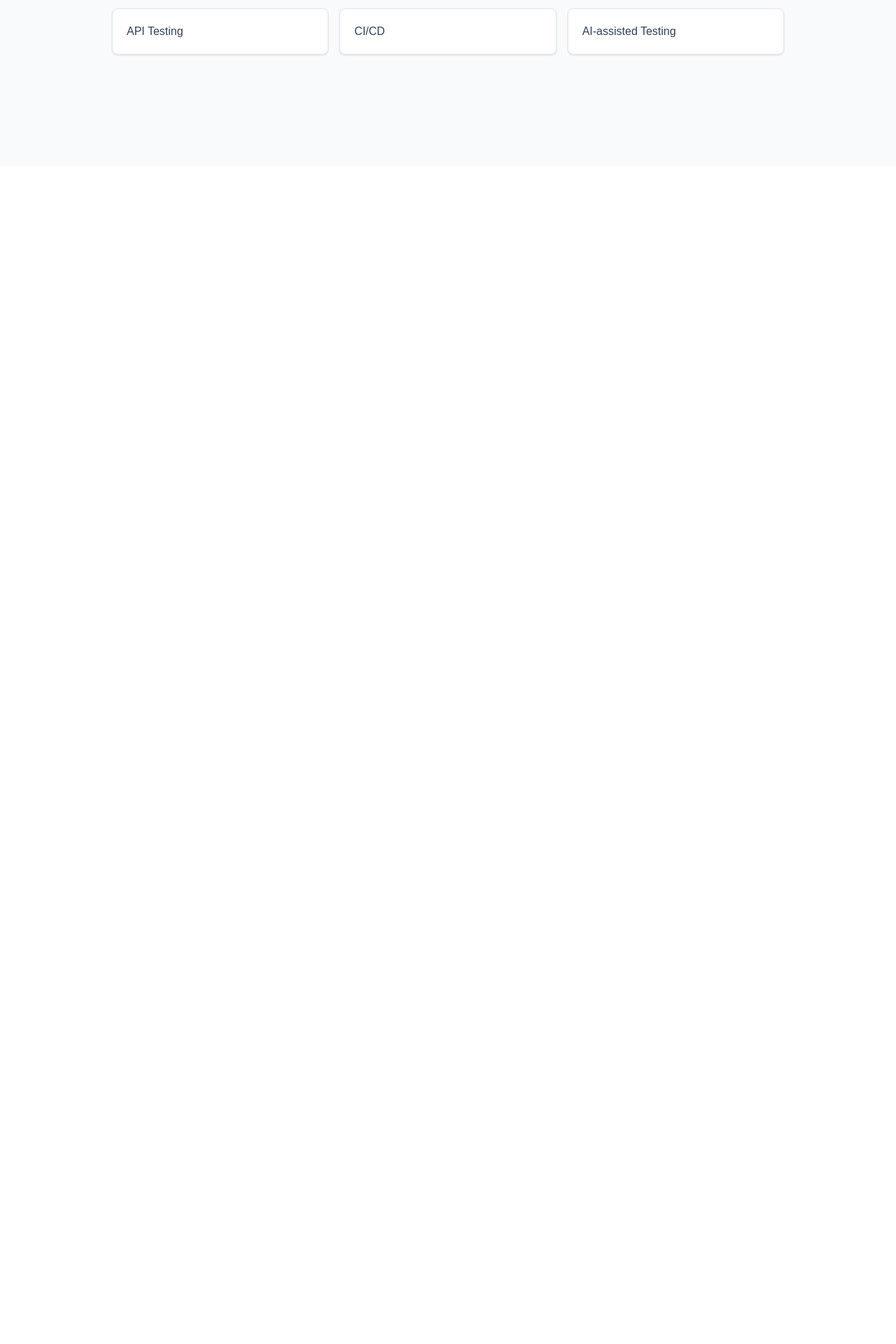
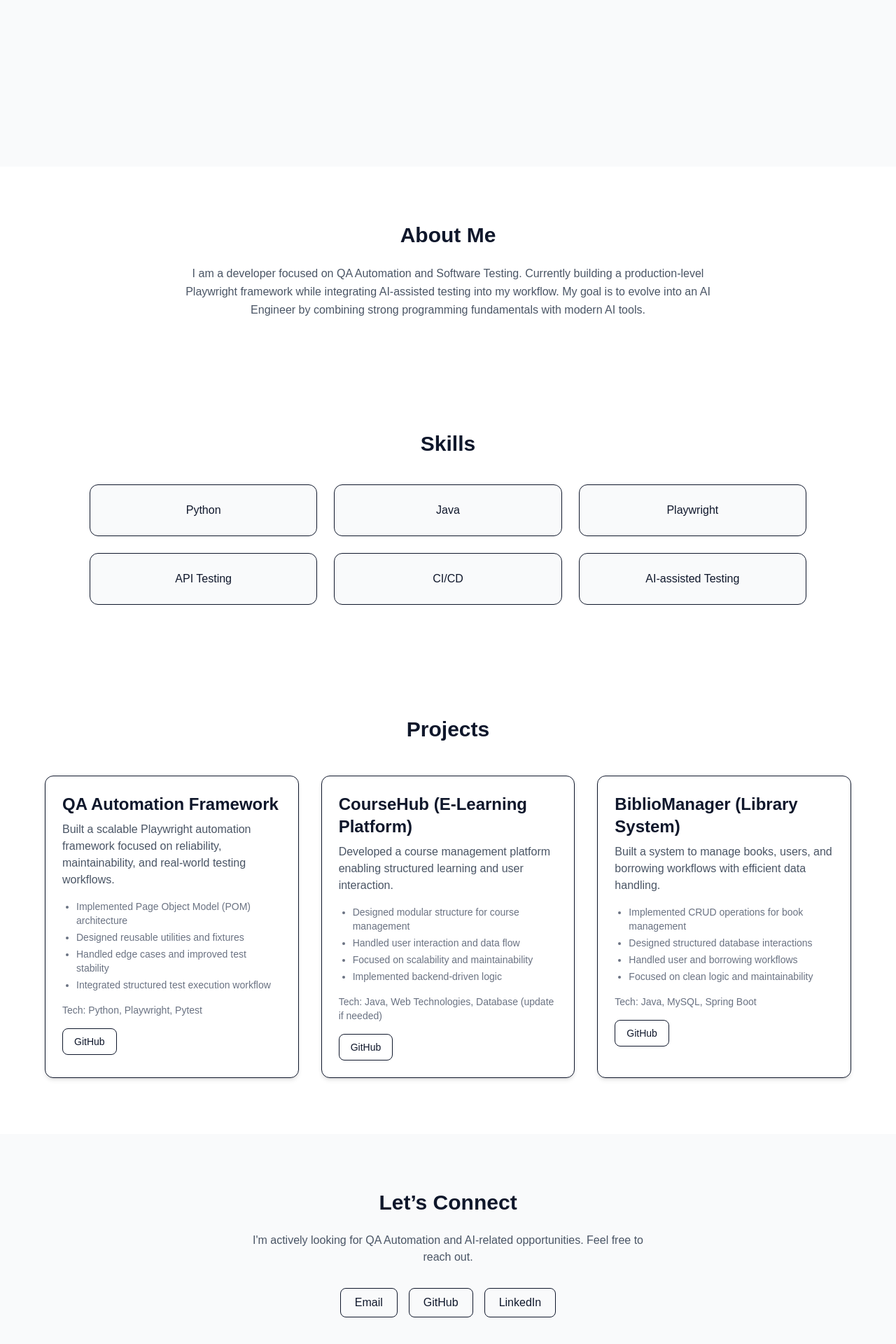
Before and after one commit to renu5422/Renuka-Bhuvana-portfolio, a Next.js app in the folder portfolio/: page / in a window 1280 px wide. Shown: the part 562-2482 px from the top of the page at 70% size. Before the commit the page ends 800 px from the top, so only its background shows below. Built offline with nearby package versions, Linux system fonts and the light colour scheme.

Commit message:
Add complete portfolio section layout

```diff
--- a/portfolio/src/app/page.tsx
+++ b/portfolio/src/app/page.tsx
@@ -1,30 +1,17 @@
+import HeroSection from "../components/HeroSection";
+import AboutSection from "../components/AboutSection";
 import SkillsSection from "../components/SkillsSection";
+import ProjectsSection from "../components/ProjectsSection";
+import ContactSection from "../components/ContactSection";
 
 export default function Home() {
   return (
-    <main className="min-h-screen bg-gray-50 text-slate-900">
-      <section className="px-6 pb-12 pt-20 text-center">
-        <div className="mx-auto max-w-3xl space-y-6">
-          <h1 className="text-5xl font-bold leading-tight">
-            Hi, I'm <span className="text-black">Renuka Bhuvana</span>
-          </h1>
-
-          <h2 className="text-xl text-gray-600">AI-Augmented SDET</h2>
-
-          <p className="text-gray-500">
-            Building automation frameworks and transitioning towards AI Engineering.
-          </p>
-
-          <a
-            href="#skills"
-            className="inline-block rounded-lg bg-black px-6 py-3 text-white transition hover:bg-gray-800"
-          >
-            View Skills
-          </a>
-        </div>
-      </section>
-
+    <main className="bg-gray-50 text-slate-900">
+      <HeroSection />
+      <AboutSection />
       <SkillsSection />
+      <ProjectsSection />
+      <ContactSection />
     </main>
   );
 }
--- /dev/null
+++ b/portfolio/src/components/AboutSection.tsx
@@ -0,0 +1,19 @@
+export default function AboutSection() {
+  return (
+    <section className="py-20 px-6 bg-white text-center">
+      <div className="max-w-3xl mx-auto">
+
+        <h2 className="text-3xl font-semibold mb-6">
+          About Me
+        </h2>
+
+        <p className="text-gray-600 leading-relaxed">
+          I am a developer focused on QA Automation and Software Testing.
+          Currently building a production-level Playwright framework while integrating AI-assisted testing into my workflow.
+          My goal is to evolve into an AI Engineer by combining strong programming fundamentals with modern AI tools.
+        </p>
+
+      </div>
+    </section>
+  );
+}
--- /dev/null
+++ b/portfolio/src/components/ContactSection.tsx
@@ -0,0 +1,47 @@
+export default function ContactSection() {
+  return (
+    <section className="py-20 px-6 bg-gray-50 text-center">
+      <div className="max-w-xl mx-auto">
+
+        <h2 className="text-3xl font-semibold mb-6">
+          Let’s Connect
+        </h2>
+
+        <p className="text-gray-600 mb-8">
+          I'm actively looking for QA Automation and AI-related opportunities.
+          Feel free to reach out.
+        </p>
+
+        <div className="flex flex-wrap justify-center gap-4">
+
+          <a
+            href="mailto:renukabhuvanac05@gmail.com"
+            className="px-5 py-2 border rounded-lg hover:bg-black hover:text-white transition"
+          >
+            Email
+          </a>
+
+          <a
+            href="https://github.com/renu5422"
+            target="_blank"
+            rel="noopener noreferrer"
+            className="px-5 py-2 border rounded-lg hover:bg-black hover:text-white transition"
+          >
+            GitHub
+          </a>
+
+          <a
+            href="https://linkedin.com/in/renuka-bhuvana"
+            target="_blank"
+            rel="noopener noreferrer"
+            className="px-5 py-2 border rounded-lg hover:bg-black hover:text-white transition"
+          >
+            LinkedIn
+          </a>
+
+        </div>
+
+      </div>
+    </section>
+  );
+}
--- /dev/null
+++ b/portfolio/src/components/HeroSection.tsx
@@ -0,0 +1,28 @@
+export default function HeroSection() {
+  return (
+    <section className="min-h-screen flex items-center justify-center px-6 text-center">
+      <div className="max-w-3xl space-y-6">
+
+        <h1 className="text-5xl font-bold leading-tight">
+          Hi, I'm <span className="text-black">Renuka Bhuvana</span>
+        </h1>
+
+        <h2 className="text-xl text-gray-600">
+          AI-Augmented SDET
+        </h2>
+
+        <p className="text-gray-500">
+          Building automation frameworks and transitioning towards AI Engineering.
+        </p>
+
+        <a
+          href="#projects"
+          className="inline-block rounded-lg bg-black px-6 py-3 text-white hover:bg-gray-800 transition"
+        >
+          View Projects
+        </a>
+
+      </div>
+    </section>
+  );
+}
--- /dev/null
+++ b/portfolio/src/components/ProjectsSection.tsx
@@ -0,0 +1,122 @@
+export default function ProjectsSection() {
+  return (
+    <section id="projects" className="py-20 px-6 bg-white">
+      <div className="max-w-6xl mx-auto text-center">
+
+        <h2 className="text-3xl font-semibold mb-12">
+          Projects
+        </h2>
+
+        <div className="grid md:grid-cols-3 gap-8">
+
+          {/* QA AUTOMATION */}
+          <div className="p-6 border rounded-xl bg-white shadow-md hover:shadow-xl hover:-translate-y-1 transition duration-300 text-left">
+
+            <h3 className="text-2xl font-semibold mb-2">
+              QA Automation Framework
+            </h3>
+
+            <p className="text-gray-600 mb-4">
+              Built a scalable Playwright automation framework focused on reliability, maintainability, and real-world testing workflows.
+            </p>
+
+            <ul className="text-sm text-gray-500 mb-4 list-disc pl-5 space-y-1">
+              <li>Implemented Page Object Model (POM) architecture</li>
+              <li>Designed reusable utilities and fixtures</li>
+              <li>Handled edge cases and improved test stability</li>
+              <li>Integrated structured test execution workflow</li>
+            </ul>
+
+            <p className="text-sm text-gray-500 mb-4">
+              Tech: Python, Playwright, Pytest
+            </p>
+
+            <div className="flex gap-4">
+              <a
+                href="https://github.com/renu5422/qa-automation-journey"
+                target="_blank"
+                rel="noopener noreferrer"
+                className="px-4 py-2 border rounded-lg text-sm hover:bg-black hover:text-white transition"
+              >
+                GitHub
+              </a>
+            </div>
+
+          </div>
+
+          {/* COURSEHUB */}
+          <div className="p-6 border rounded-xl bg-white shadow-md hover:shadow-xl hover:-translate-y-1 transition duration-300 text-left">
+
+            <h3 className="text-2xl font-semibold mb-2">
+              CourseHub (E-Learning Platform)
+            </h3>
+
+            <p className="text-gray-600 mb-4">
+              Developed a course management platform enabling structured learning and user interaction.
+            </p>
+
+            <ul className="text-sm text-gray-500 mb-4 list-disc pl-5 space-y-1">
+              <li>Designed modular structure for course management</li>
+              <li>Handled user interaction and data flow</li>
+              <li>Focused on scalability and maintainability</li>
+              <li>Implemented backend-driven logic</li>
+            </ul>
+
+            <p className="text-sm text-gray-500 mb-4">
+              Tech: Java, Web Technologies, Database (update if needed)
+            </p>
+
+            <div className="flex gap-4">
+              <a
+                href="https://github.com/renu5422/CourseHub"
+                target="_blank"
+                rel="noopener noreferrer"
+                className="px-4 py-2 border rounded-lg text-sm hover:bg-black hover:text-white transition"
+              >
+                GitHub
+              </a>
+            </div>
+
+          </div>
+
+          {/* BIBLIO MANAGER */}
+          <div className="p-6 border rounded-xl bg-white shadow-md hover:shadow-xl hover:-translate-y-1 transition duration-300 text-left">
+
+            <h3 className="text-2xl font-semibold mb-2">
+              BiblioManager (Library System)
+            </h3>
+
+            <p className="text-gray-600 mb-4">
+              Built a system to manage books, users, and borrowing workflows with efficient data handling.
+            </p>
+
+            <ul className="text-sm text-gray-500 mb-4 list-disc pl-5 space-y-1">
+              <li>Implemented CRUD operations for book management</li>
+              <li>Designed structured database interactions</li>
+              <li>Handled user and borrowing workflows</li>
+              <li>Focused on clean logic and maintainability</li>
+            </ul>
+
+            <p className="text-sm text-gray-500 mb-4">
+              Tech: Java, MySQL, Spring Boot
+            </p>
+
+            <div className="flex gap-4">
+              <a
+                href="https://github.com/renu5422/Bibilomanager"
+                target="_blank"
+                rel="noopener noreferrer"
+                className="px-4 py-2 border rounded-lg text-sm hover:bg-black hover:text-white transition"
+              >
+                GitHub
+              </a>
+            </div>
+
+          </div>
+
+        </div>
+
+      </div>
+    </section>
+  );
+}
--- a/portfolio/src/components/SkillsSection.tsx
+++ b/portfolio/src/components/SkillsSection.tsx
@@ -1,3 +1,4 @@
+export default function SkillsSection() {
   const skills = [
     "Python",
     "Java",
@@ -7,27 +8,25 @@ const skills = [
     "AI-assisted Testing",
   ];
 
-export default function SkillsSection() {
   return (
-    <section
-      id="skills"
-      className="scroll-mt-20 mx-auto w-full max-w-5xl px-4 py-16 sm:px-6 lg:px-8"
-    >
-      <div className="mb-8 text-center">
-        <h2 className="text-3xl font-semibold tracking-tight text-slate-900">
+    <section id="skills" className="py-20 px-6 bg-white">
+      <div className="max-w-5xl mx-auto text-center">
+
+        <h2 className="text-3xl font-semibold mb-10">
           Skills
         </h2>
+
+        <div className="grid grid-cols-2 md:grid-cols-3 gap-6">
+          {skills.map((skill) => (
+            <div
+              key={skill}
+              className="p-6 border rounded-xl bg-gray-50 hover:bg-white hover:shadow-lg transition duration-300"
+            >
+              <h3 className="font-medium">{skill}</h3>
+            </div>
+          ))}
         </div>
 
-      <div className="grid grid-cols-2 gap-4 md:grid-cols-3">
-        {skills.map((skill) => (
-          <article
-            key={skill}
-            className="rounded-lg border border-slate-200 bg-white p-5 text-slate-700 shadow-sm transition-shadow duration-200 hover:shadow-md"
-          >
-            <p className="text-sm font-medium sm:text-base">{skill}</p>
-          </article>
-        ))}
       </div>
     </section>
   );
```
Lines whose indentation alone changed are shown as unchanged.
